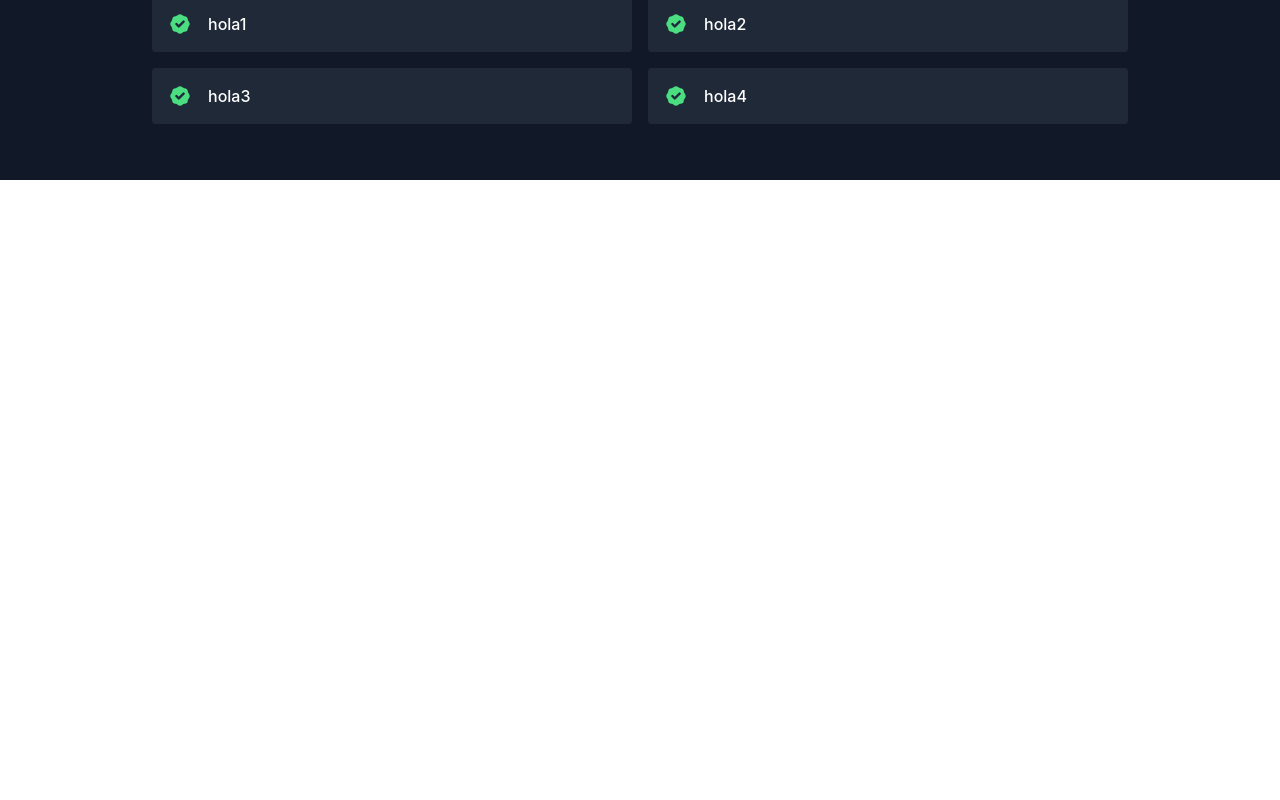
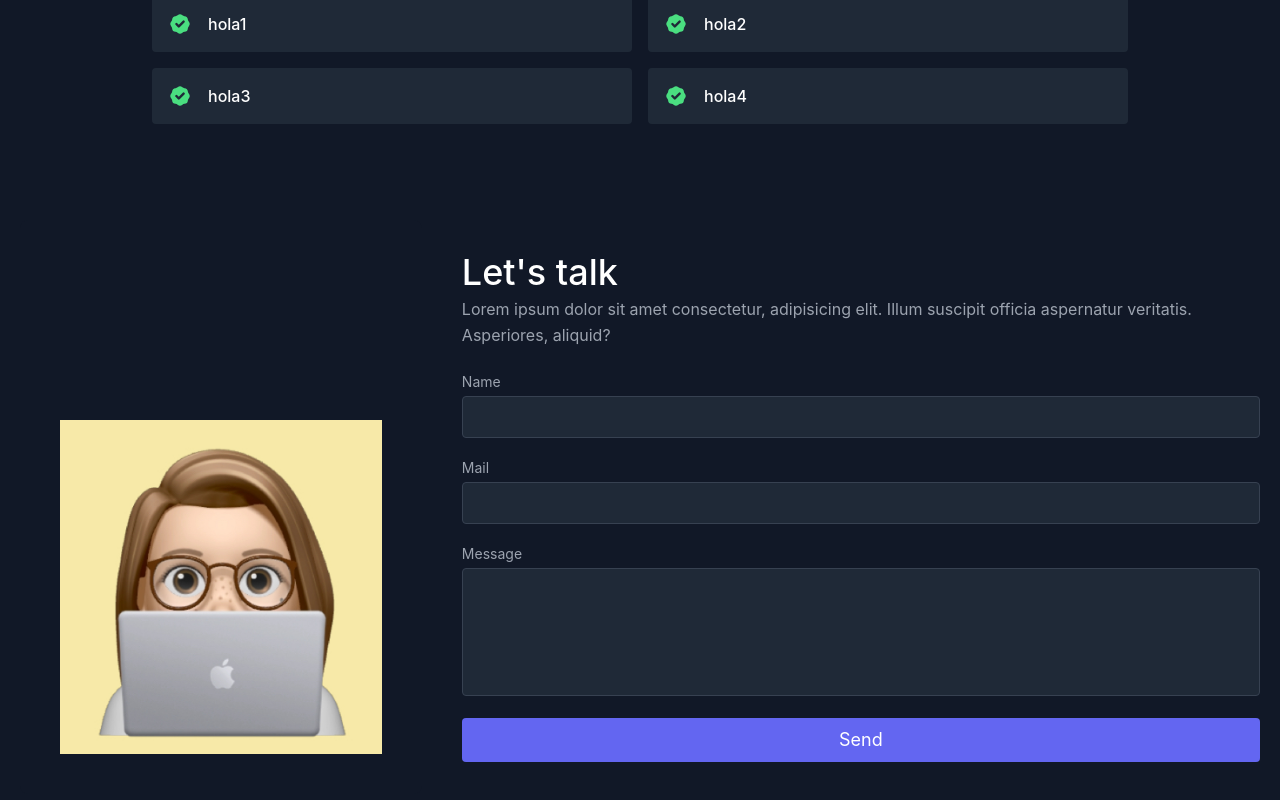
Before and after one commit to 3marinams/mmsplace, a React (Create React App) app: page / in a window 1280 px wide. Shown: the part 1682-2482 px from the top of the page. Before the commit the page ends 1862 px from the top, so only its background shows below. Built offline with nearby package versions, Linux system fonts and the light colour scheme.

Commit message:
Contact obj working

```diff
--- a/src/App.js
+++ b/src/App.js
@@ -12,7 +12,7 @@
       <About />
       <Projects />
       <Skills />
-      {/* <Contact /> */}
+      <Contact />
     </main>
   );
 }
--- a/src/components/Contact.js
+++ b/src/components/Contact.js
@@ -0,0 +1,105 @@
+import React from "react";
+import geekMarina from '../assets/geekMarina.jpg';
+
+export default function Contact() {
+    return (
+    <section id="contact" className="relative">
+        <div className="container px-5 py-10 mx-auto flex sm:flex-nowrap flex-wrap">
+        {/* <div className="lg:w-2/3 md:w-1/2 bg-gray-900 rounded-lg overflow-hidden sm:mr-10 p-10 flex items-end justify-start relative">
+            <iframe
+            width="100%"
+            height="100%"
+            title="map"
+            className="absolute inset-0"
+            frameBorder={0}
+            marginHeight={0}
+            marginWidth={0}
+            style={{ filter: "opacity(0.7)" }}
+            src="https://www.google.com/maps/embed/v1/place?q=97+warren+st+new+york+city&key=AIzaSyBFw0Qbyq9zTFTd-tUY6dZWTgaQzuU17R8"
+            />
+            <div className="bg-gray-900 relative flex flex-wrap py-6 rounded shadow-md">
+            <div className="lg:w-1/2 px-6">
+                <h2 className="title-font font-semibold text-white tracking-widest text-xs">
+                DIRECCIÓN
+                </h2>
+                <p className="mt-1">
+                97 Warren St. <br />
+                New York, NY 10007
+                </p>
+            </div>
+            <div className="lg:w-1/2 px-6 mt-4 lg:mt-0">
+                <h2 className="title-font font-semibold text-white tracking-widest text-xs">
+                CORREO ELECTRÓNICO
+                </h2>
+                <a className="text-indigo-400 leading-relaxed">
+                reedbarger@email.com
+                </a>
+                <h2 className="title-font font-semibold text-white tracking-widest text-xs mt-4">
+                NÚMERO DE TELÉFONO
+                </h2>
+                <p className="leading-relaxed">123-456-7890</p>
+            </div>
+            </div>
+        </div> */}
+        <div className="lg:w-1/3 md:w-1/2 bg-gray-900 rounded-lg overflow-hidden sm:mr-10 p-10 flex items-end justify-start relative">
+            <img
+                // className="object-cover object-center rounded"
+                alt="Marina's emojis"
+                src={geekMarina}
+            />
+        </div>
+        <form
+            netlify
+            name="contact"
+            className="lg:w-2/3 md:w-1/2 flex flex-col md:ml-auto w-full md:py-8 mt-8 md:mt-0">
+            <h2 className="text-white sm:text-4xl text-3xl mb-1 font-medium title-font">
+            Let's talk
+            </h2>
+            <p className="leading-relaxed mb-5">
+            Lorem ipsum dolor sit amet consectetur, adipisicing elit. Illum
+            suscipit officia aspernatur veritatis. Asperiores, aliquid?
+            </p>
+            <div className="relative mb-4">
+            <label htmlFor="name" className="leading-7 text-sm text-gray-400">
+                Name
+            </label>
+            <input
+                type="text"
+                id="name"
+                name="name"
+                className="w-full bg-gray-800 rounded border border-gray-700 focus:border-indigo-500 focus:ring-2 focus:ring-indigo-900 text-base outline-none text-gray-100 py-1 px-3 leading-8 transition-colors duration-200 ease-in-out"
+            />
+            </div>
+            <div className="relative mb-4">
+            <label htmlFor="email" className="leading-7 text-sm text-gray-400">
+                Mail
+            </label>
+            <input
+                type="email"
+                id="email"
+                name="email"
+                className="w-full bg-gray-800 rounded border border-gray-700 focus:border-indigo-500 focus:ring-2 focus:ring-indigo-900 text-base outline-none text-gray-100 py-1 px-3 leading-8 transition-colors duration-200 ease-in-out"
+            />
+            </div>
+            <div className="relative mb-4">
+            <label
+                htmlFor="message"
+                className="leading-7 text-sm text-gray-400">
+                Message
+            </label>
+            <textarea
+                id="message"
+                name="message"
+                className="w-full bg-gray-800 rounded border border-gray-700 focus:border-indigo-500 focus:ring-2 focus:ring-indigo-900 h-32 text-base outline-none text-gray-100 py-1 px-3 resize-none leading-6 transition-colors duration-200 ease-in-out"
+            />
+            </div>
+            <button
+            type="submit"
+            className="text-white bg-indigo-500 border-0 py-2 px-6 focus:outline-none hover:bg-indigo-600 rounded text-lg">
+            Send
+            </button>
+        </form>
+        </div>
+    </section>
+    );
+}
```
